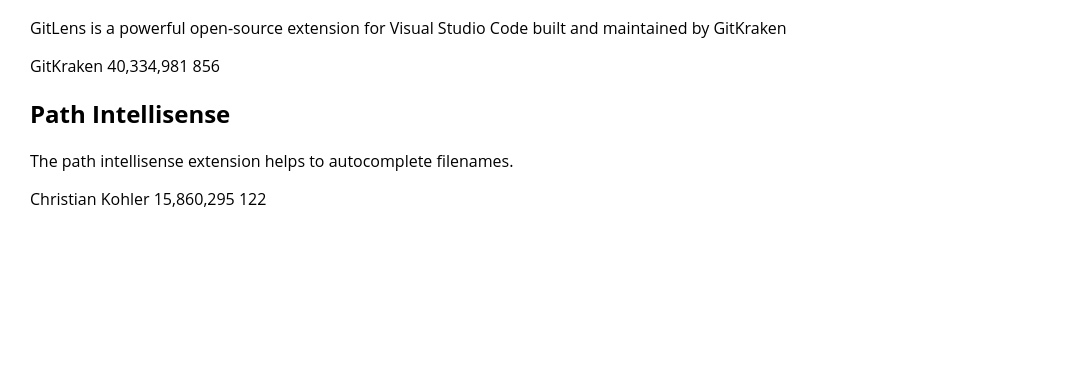
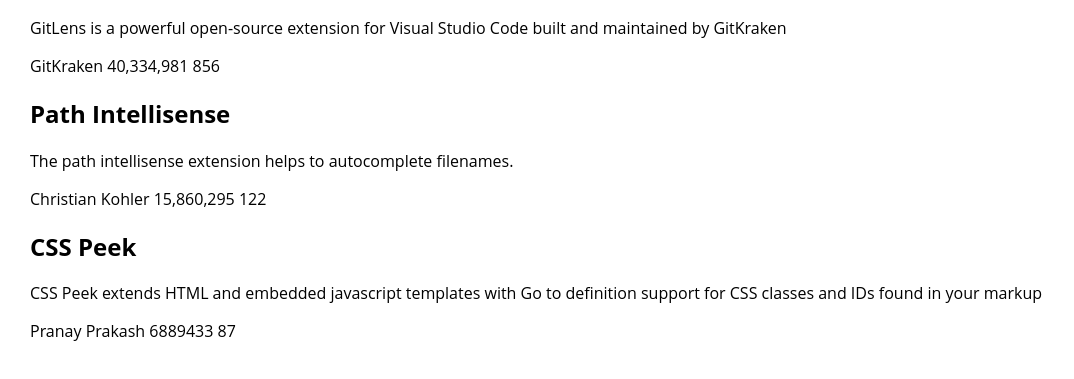
Before and after one commit to itdev160-sp2025/Malachi-Moore, a plain HTML site: page activity-5/index.html in a window 1280 px wide. Shown: the part 193-572 px from the top of the page, without its empty margins (0-1074 px from the left). Drawn offline with Linux system fonts and the light colour scheme.

Commit message:
updated activity-5

```diff
--- a/activity-5/css/master.css
+++ b/activity-5/css/master.css
@@ -12,3 +12,7 @@ body{
 #header-image {
     width: 100%;
 }
+
+.package-container{
+    margin-bottom: 10px;
+}
--- a/activity-5/index.html
+++ b/activity-5/index.html
@@ -46,6 +46,19 @@
                 <span id="p2-stars"></span>
             </footer>
         </div>
+        <div class="package-container">
+            <header>
+                <h2 id="p3-name"></h2>
+            </header>
+            <section>
+                <p id="p3-description"></p>
+            </section>
+            <footer>
+                <span id="p3-author"></span>
+                <span id="p3-downloads"></span>
+                <span id="p3-stars"></span>
+            </footer>
+        </div>
     </main>
 
 
--- a/activity-5/js/scripts.js
+++ b/activity-5/js/scripts.js
@@ -19,6 +19,16 @@ var data = [
         stars: 122,
         price: 'Free',
         selector: 'p2'
+    },
+    {
+        name: 'CSS Peek',
+        description: 'CSS Peek extends HTML and embedded javascript templates with Go to definition support for CSS classes and IDs found in your markup',
+        author: 'Pranay Prakash',
+        url: 'https://marketplace.visualstudio.com/items?itemName=pranaygp.vscode-css-peek',
+        downloads: '6889433',
+        stars: '87',
+        price: 'Free',
+        selector: 'p3',
     }
 ];
 
@@ -94,11 +104,18 @@ var init = function() {
      */
 
     //one-by-one
-    var emmet = new Package(data[0]);
-    writePackageInfo(emmet);
+    // var emmet = new Package(data[0]);
+    // writePackageInfo(emmet);
 
-    var beautify = new Package(data[1]);
-    writePackageInfo(beautify);
+    // var beautify = new Package(data[1]);
+    // writePackageInfo(beautify);
+
+    //for loop
+
+    for(var i = 0; i < data.length; i++) {
+        var package = new Package(data[i]);
+        writePackageInfo(package);
+    }
 }
 
 //Call the init function to run the script
```
